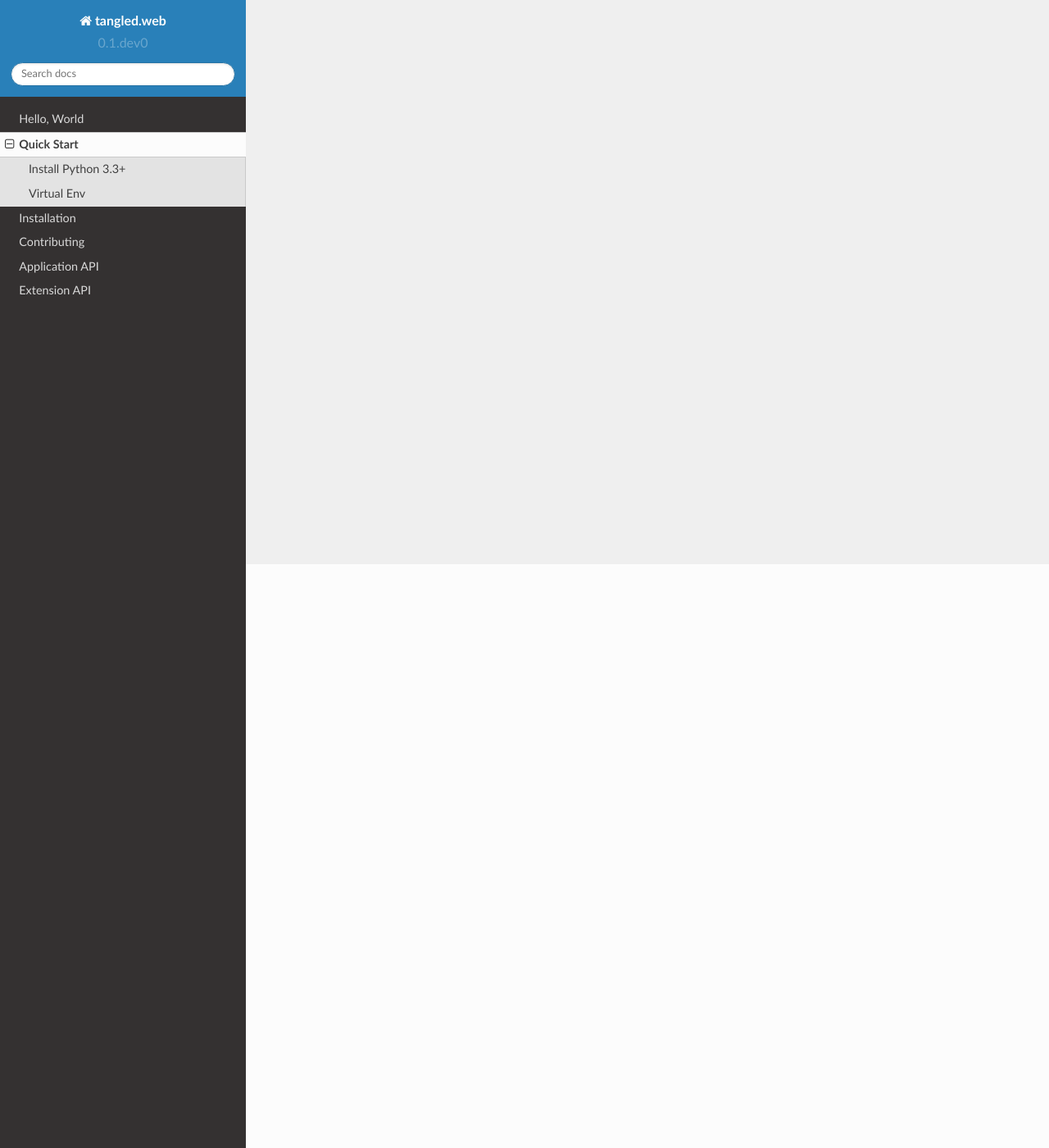
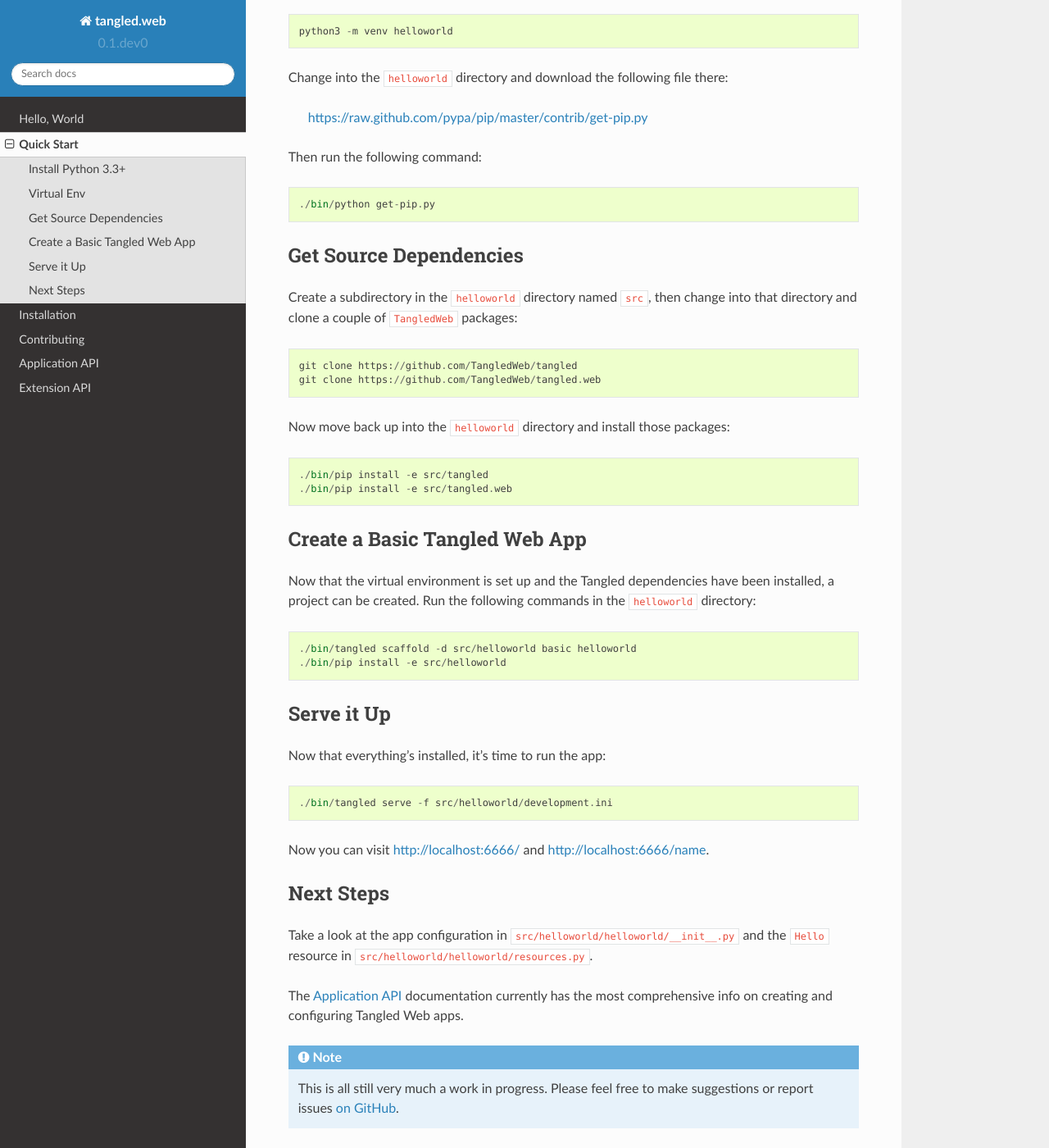
Before and after one commit to TangledWeb/tangled.web, a Sphinx documentation site: the page built from docs/quick-start.rst, in a window 1280 px wide and 1400 px high, scrolled down 712 px. Shown: the whole window at 82% size. Built offline with Sphinx 7.4.7 and the Read the Docs theme 2.0.0, drawn with Linux system fonts in a browser that asks for light colours; some of the changed text lies outside the part shown.

Commit message:
Complete initial version of Quick Start doc

```diff
--- a/docs/quick-start.rst
+++ b/docs/quick-start.rst
@@ -1,20 +1,85 @@
 Quick Start
 +++++++++++
 
-This is a short guide that shows how to create a Web application based on
-``tangled.web``.
+This is a short guide that will show you the basics of creating a Web
+application based on ``tangled.web``.
 
 Install Python 3.3+
 ===================
 
-First, install Python 3.3. Older versions of Python *will not* work. Mainly,
+First, install Python 3.3. Older versions of Python 3 *will not* work. Mainly,
 this is because of the use of built-in namespace package support that was
 added in Python 3.3.
+
+You can download Python 3.3
+`from here <http://www.python.org/download/releases/3.3.3/>`_. If you're using
+Mac OS, `Homebrew <http://brew.sh/>`_ is an easy way to install Python::
+
+    brew install python3
+
+.. note:: Python 2.x is *not* supported, and there are no plans to support it.
 
 Virtual Env
 ===========
 
 Next, set up an isolated virtual environment. Since we're using Python 3, this
-is built in. The command for creating a new virtual env looks like this::
+is built in. The command for creating a virtual env looks like this::
 
-    python3 -m venv myproject
+    python3 -m venv helloworld
+
+Change into the ``helloworld`` directory and download the following file
+there:
+
+    https://raw.github.com/pypa/pip/master/contrib/get-pip.py
+
+Then run the following command::
+
+    ./bin/python get-pip.py
+
+Get Source Dependencies
+=======================
+
+Create a subdirectory in the ``helloworld`` directory named ``src``, then
+change into that directory and clone a couple of ``TangledWeb`` packages::
+
+    git clone https://github.com/TangledWeb/tangled
+    git clone https://github.com/TangledWeb/tangled.web
+
+Now move back up into the ``helloworld`` directory and install those
+packages::
+
+    ./bin/pip install -e src/tangled
+    ./bin/pip install -e src/tangled.web
+
+Create a Basic Tangled Web App
+==============================
+
+Now that the virtual environment is set up and the Tangled dependencies have
+been installed, a project can be created. Run the following commands in the
+``helloworld`` directory::
+
+    ./bin/tangled scaffold -d src/helloworld basic helloworld
+    ./bin/pip install -e src/helloworld
+
+Serve it Up
+===========
+
+Now that everything's installed, it's time to run the app::
+
+    ./bin/tangled serve -f src/helloworld/development.ini
+
+Now you can visit http://localhost:6666/ and http://localhost:6666/name.
+
+Next Steps
+==========
+
+Take a look at the app configuration in
+``src/helloworld/helloworld/__init__.py`` and the ``Hello`` resource in
+``src/helloworld/helloworld/resources.py``.
+
+The :doc:`app-api/index` documentation currently has the most comprehensive
+info on creating and configuring Tangled Web apps.
+
+.. note:: This is all still very much a work in progress. Please feel free to
+          make suggestions or report issues
+          `on GitHub <https://github.com/TangledWeb/tangled.web/issues>`_.
```
